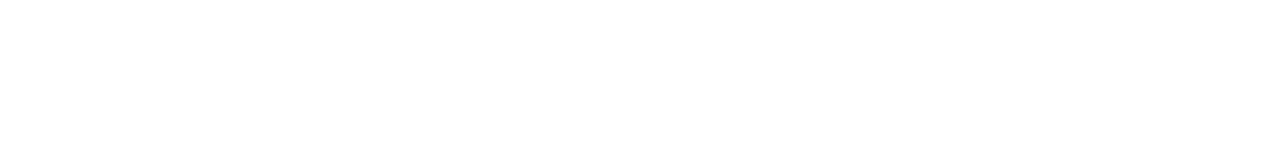
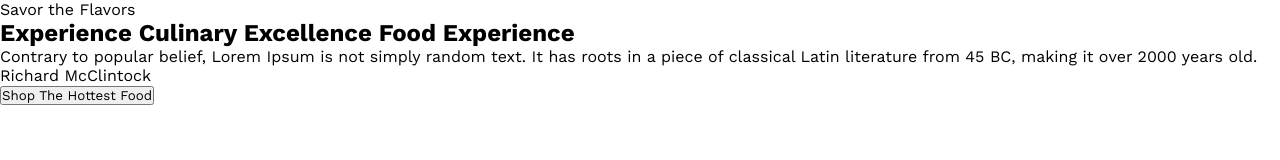
Before and after one commit to ahmadtnvir/Good-Food-Restaurant, a plain HTML site: page index.html in a window 1280 px wide. Drawn offline with nearby package versions, Linux system fonts and the light colour scheme.

Commit message:
Added work sans google fonts.Created a section.

```diff
--- a/Style/style.css
+++ b/Style/style.css
@@ -1,5 +1,7 @@
+@import url('https://fonts.googleapis.com/css2?family=Work+Sans:ital,wght@0,100..900;1,100..900&display=swap');
 *{
     margin: 0;
     padding: 0;
     box-sizing: border-box;
+    font-family: "Work Sans", sans-serif;
 }
--- a/index.html
+++ b/index.html
@@ -1,14 +1,29 @@
 <!DOCTYPE html>
 <html lang="en">
-<head>
-    <meta charset="UTF-8">
-    <meta name="viewport" content="width=device-width, initial-scale=1.0">
+  <head>
+    <meta charset="UTF-8" />
+    <meta name="viewport" content="width=device-width, initial-scale=1.0" />
     <title>Good Food Restaurant</title>
-    <link rel="shortcut icon" href="./assets/icon/favicon.png" type="image/x-icon">
+    <link
+      rel="shortcut icon"
+      href="./assets/icon/favicon.png"
+      type="image/x-icon"
+    />
     <!-- CSS -->
-     <link rel="stylesheet" href="./Style/style.css">
-</head>
-<body>
-
-</body>
+    <link rel="stylesheet" href="./Style/style.css" />
+  </head>
+  <body>
+    <section>
+      <div>
+        <p>Savor the Flavors</p>
+        <h1>Experience Culinary Excellence Food Experience</h1>
+        <p>
+          Contrary to popular belief, Lorem Ipsum is not simply random text. It
+          has roots in a piece of classical Latin literature from 45 BC, making
+          it over 2000 years old. Richard McClintock
+        </p>
+        <button>Shop The Hottest Food</button>
+      </div>
+    </section>
+  </body>
 </html>
```
